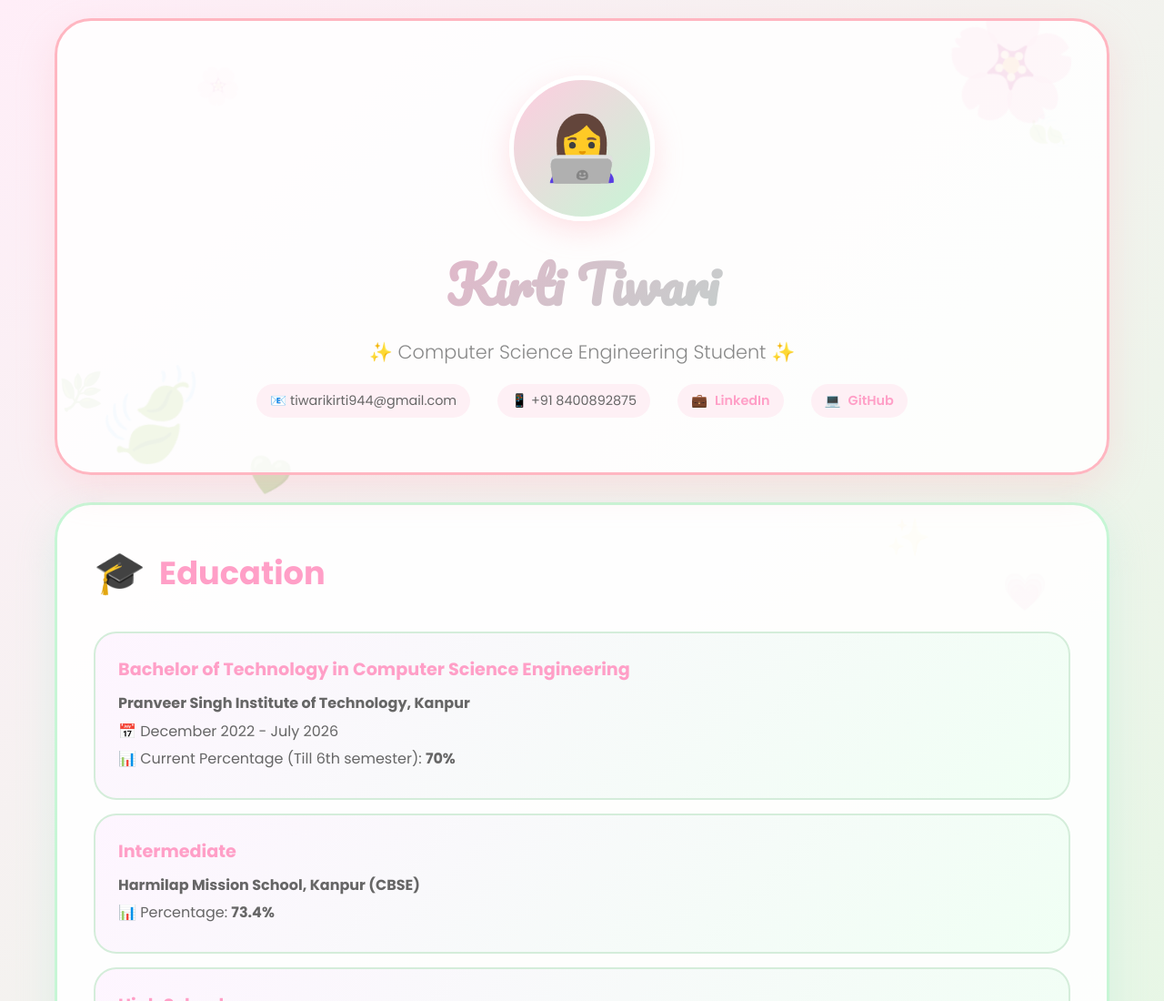
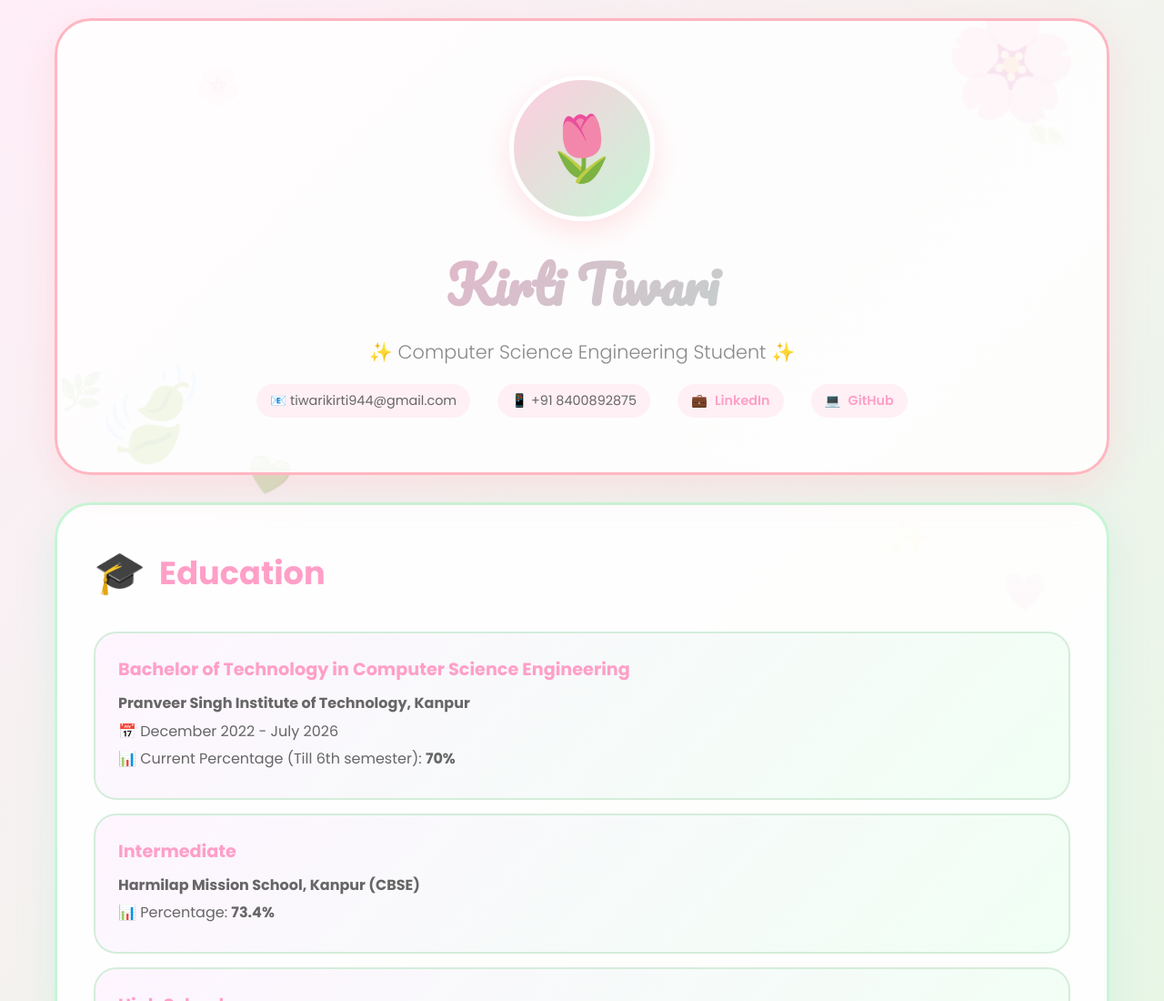
Before and after one commit to kir-tiwari/kir-tiwari.github.io, a plain HTML site: page index.html in a window 1280 px wide. Shown: the top 1100 px of the page at 91% size. Drawn offline with Linux system fonts and the light colour scheme.

Commit message:
Update index.html

```diff
--- a/index.html
+++ b/index.html
@@ -381,7 +381,7 @@
 
     <div class="container">
         <header>
-            <div class="profile-img">👩‍💻</div>
+            <div class="profile-img">🌷</div>
             <h1>Kirti Tiwari</h1>
             <p class="subtitle">✨ Computer Science Engineering Student ✨</p>
             <div class="contact-info">
```
